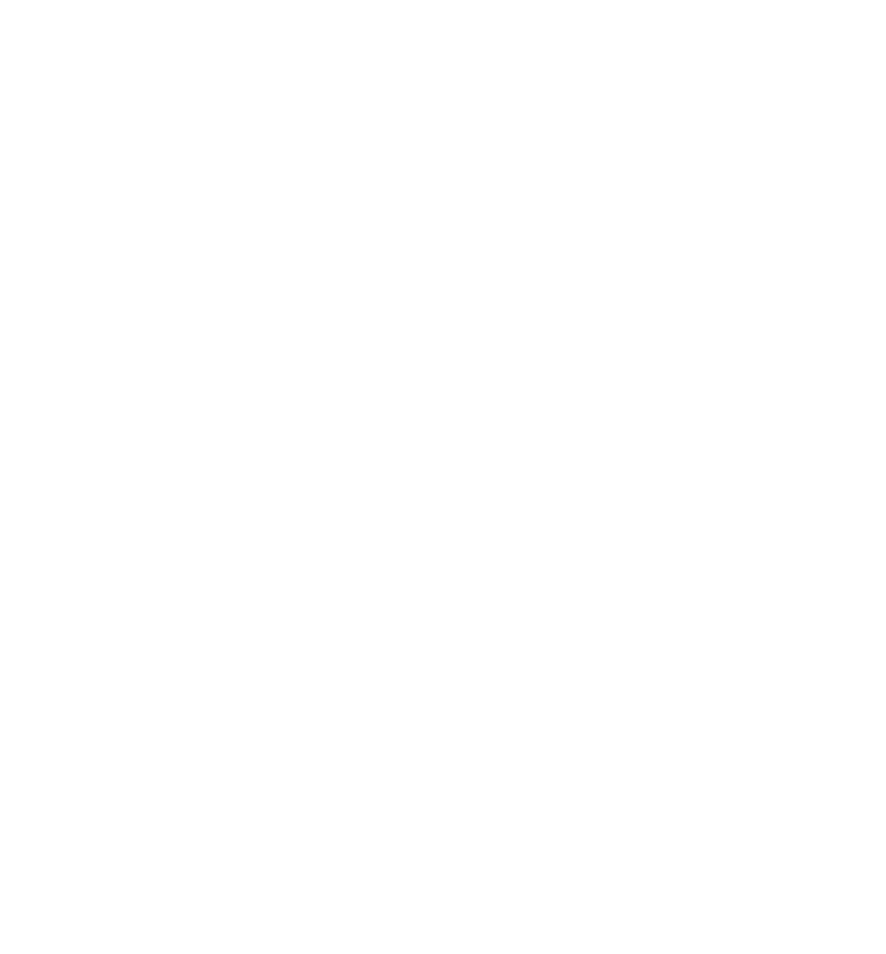
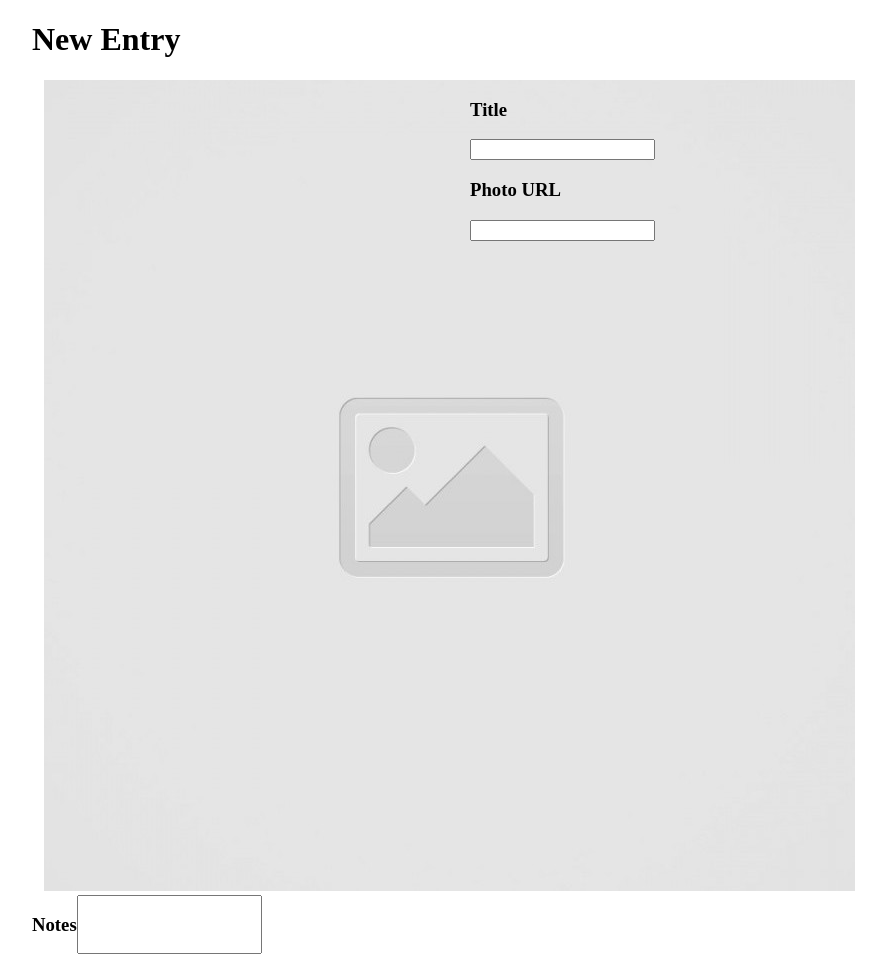
Before and after one commit to lkhuu96/code-journal, a website: page index.html in a window 1280 px wide. Shown: the whole page, without its empty margins (182-1068 px from the left). Before the commit the page ends 800 px from the top, so only its background shows below. Drawn offline with Linux system fonts and the light colour scheme.

Commit message:
Added a form for creating a journal entry to the div[data-view=entry-form].

```diff
--- a/index.html
+++ b/index.html
@@ -15,12 +15,30 @@
   <link rel="stylesheet" href="css/styles.css">
 </head>
 <body>
-  <div data-view="entry-form">
+  <header>
 
-  </div>
-  <header>
   </header>
   <main>
+    <div class="container" data-view="entry-form">
+      <form>
+        <h1>New Entry</h1>
+        <div class="row">
+          <div class="column-full column-half">
+            <img src="images/placeholder-image-square.jpg">
+          </div>
+          <div class="column-full column-half">
+            <h3>Title</h3>
+            <input type="text">
+            <h3>Photo URL</h3>
+            <input type="text">
+          </div>
+        </div>
+        <div class="row">
+          <h3>Notes</h3>
+          <input type="text-area">
+        </div>
+      </form>
+    </div>
   </main>
   <script src="js/data.js"></script>
   <script src="js/main.js"></script>
```
